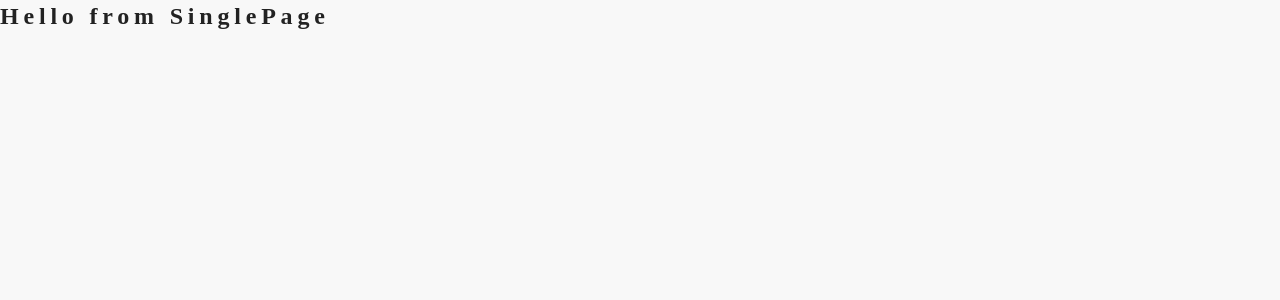
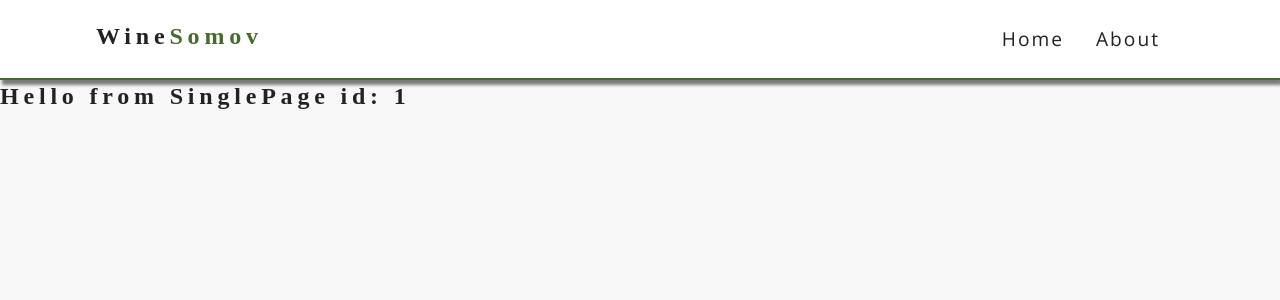
Before and after one commit to calebbenjin/wine-app, a React (Create React App) app: page /singlePage/1 in a window 1280 px wide. Shown: the top 300 px of the page. Built offline with nearby package versions, Linux system fonts and the light colour scheme; a web font is replaced by a local one.

Commit message:
navbar route

```diff
--- a/src/App.js
+++ b/src/App.js
@@ -5,10 +5,12 @@ import Home from './components/pages/HomePage';
 import About from './components/pages/AboutPage';
 import SinglePage from './components/pages/SinglePage';
 import Error from './components/pages/ErrorPage';
+import Navbar from './components/ui/Navbar';
 
 function App() {
   return (
     <Router>
+      <Navbar />
       <Switch>
         <Route exact path="/">
           <Home />
--- a/src/components/pages/SinglePage.js
+++ b/src/components/pages/SinglePage.js
@@ -1,10 +1,11 @@
 import React from 'react'
-// import { useParams } from 'react-router-dom';
+import { useParams } from 'react-router-dom';
 
 export const SinglePage = () => {
+  const {id} = useParams();
   return (
     <div>
-      <h2>Hello from SinglePage</h2>
+      <h2>Hello from SinglePage id: {id}</h2>
     </div>
   )
 }
--- a/src/components/ui/Navbar.js
+++ b/src/components/ui/Navbar.js
@@ -1,9 +1,23 @@
 import React from 'react'
+import {Link} from 'react-router-dom';
 
-export const Navbar = () => {
+const Navbar = () => {
   return (
-    <div>
-      <h1>Hello from Navbar</h1>
-    </div>
+    <nav className="navbar">
+      <div className="nav-center">
+        <h1 className="logo">Wine<span>Somov</span></h1>
+        <ul className="nav-links">
+          <li>
+            <Link to="/">Home</Link>
+          </li>
+          <li>
+            <Link to="/about">About</Link>
+          </li>
+        </ul>
+      </div>
+    </nav>
   )
 }
+
+
+export default Navbar;
--- a/src/index.css
+++ b/src/index.css
@@ -172,7 +172,7 @@ Navbar
   text-transform: capitalize;
   display: inline-block;
   font-weight: bold;
-  margin-right: 0.5rem;
+  margin-right: 1rem;
   font-weight: 400;
   letter-spacing: 2px;
   font-size: 1.2rem;
@@ -184,6 +184,10 @@ Navbar
 }
 .logo {
   width: 12rem;
+  margin-top: 15px;
+}
+.logo span {
+  color: var(--primaryColor)
 }
 /*
 ======
```
